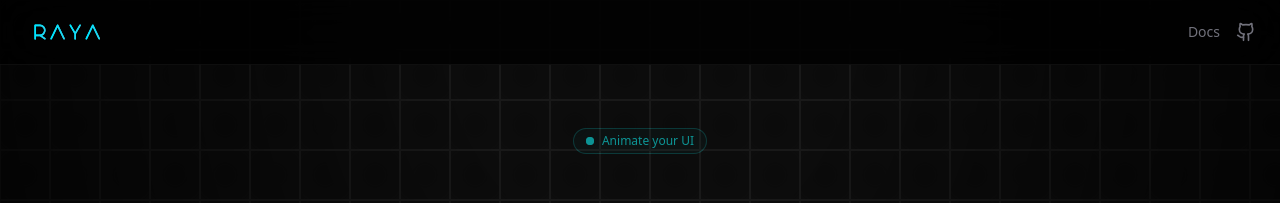
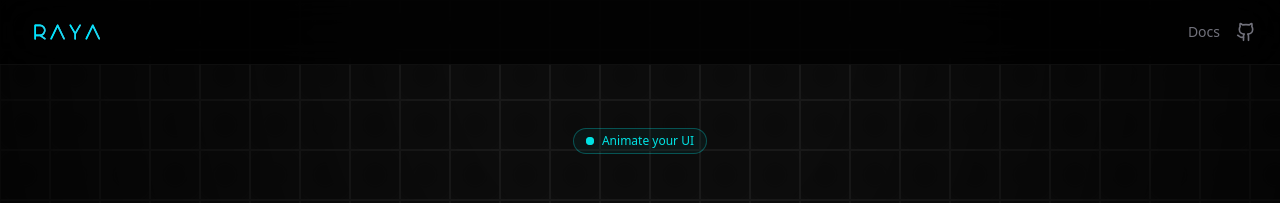
Before and after one commit to iman-mohamadi/raya-ui, a Nuxt app: page / in a window 1280 px wide. Shown: the top 203 px of the page. Built offline with nearby package versions, Linux system fonts and the light colour scheme.

Commit message:
Update index.vue

```diff
--- a/app/pages/index.vue
+++ b/app/pages/index.vue
@@ -79,7 +79,7 @@ const treeExpanded = ref(['components', 'ui'])
       />
       <section class="flex flex-col items-center text-center space-y-10 mb-32 animate-in fade-in slide-in-from-bottom-8 duration-1000">
 
-        <div class="inline-flex items-center gap-2 rounded-full border border-[oklch(0.82_0.16_195)]/30 bg-[oklch(0.82_0.16_195)]/5 px-3 py-1 text-xs font-medium text-[oklch(0.82_0.16_195)]">
+        <div class="inline-flex items-center gap-2 rounded-full border border-[oklch(0.82_0.16_195)]/30 bg-[oklch(0.82_0.16_195)]/5 px-3 py-1 text-xs font-medium text-[oklch(0.82_0.16_195)] relative z-20">
           <span class="relative flex h-2 w-2">
             <span class="animate-ping absolute inline-flex h-full w-full rounded-full bg-[oklch(0.82_0.16_195)] opacity-75"></span>
             <span class="relative inline-flex rounded-full h-2 w-2 bg-[oklch(0.82_0.16_195)]"></span>
```
